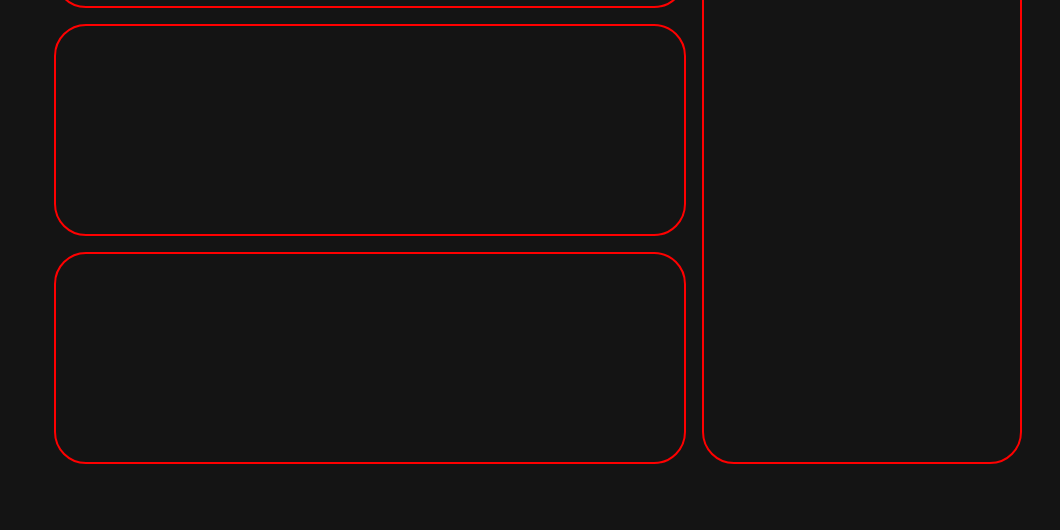
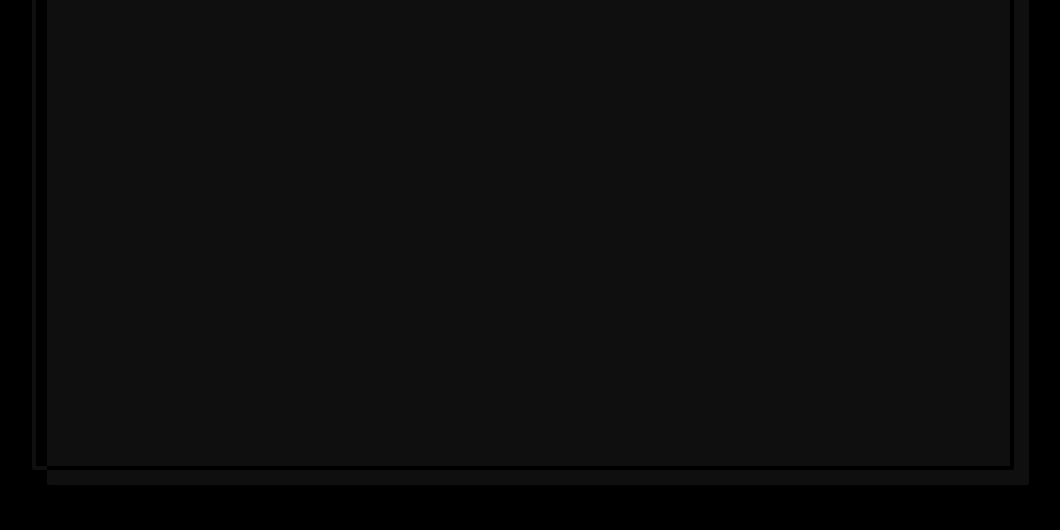
Before and after one commit to StevenKhuu91/portfolio, a plain HTML site: page Website/index.html in a window 1280 px wide. Shown: the part 270-800 px from the top of the page, without its empty margins (102-1162 px from the left). Drawn offline with Linux system fonts and the light colour scheme.

Commit message:
layout established. look to work on button section next.

```diff
--- a/Website/index.html
+++ b/Website/index.html
@@ -3,22 +3,17 @@
 <head>
     <meta charset="UTF-8">
     <meta name="viewport" content="width=device-width, initial-scale=1.0">
+
+    <link rel="stylesheet" href="style.css">
     <title>Steven Khuu's Website</title>
 </head>
 <body>
 
-<link rel="stylesheet" href="styles.css">
 
 <div class="container">
-    <div class="col-left">
-        <div class="row row1"></div>
-        <div class="row row2"></div>
-        <div class="row row3"></div>
-    </div>
-    <div class="col-right">
-        <div class="row-col left"></div>
-        <div class="row-col right"></div>
-    </div>
+    <h1>Steven Khuu</h1>
+    <h2>Web Developer & Designer</h2>
+<div class="stripeBox"></div>
 </div>
 </body>
 </html>
--- /dev/null
+++ b/Website/style.css
@@ -0,0 +1,64 @@
+body {
+    background-color: black;
+    font-size: 15px;
+    color: white;
+    font-family: monospace;
+    font-weight: 100;
+}
+
+h1 {
+    font-size: 50px;
+    font-weight: 100;
+    margin: 0;
+}
+
+h2 {
+    font-size: 15px;
+    font-weight: 100;
+}
+
+.container {
+    position: fixed;
+    margin: auto;
+    top: 0;
+    left: 0;
+    right: 0;
+    bottom: 0;
+    max-width: 65vw;
+    height: 70vh;
+    padding: 5em;
+    background-color: #0f0f0f;
+    border-radius: 2px;
+    -webkit-border-radius: 2px;
+    -moz-border-radius: 2px;
+    -ms-border-radius: 2px;
+    -o-border-radius: 2px;
+
+    &::before {
+        content: '';
+        position: absolute;
+        top: -15px;
+        left: -15px;
+        right: 15px;
+        bottom: 15px;
+        border: 4px solid #0f0f0f;
+        z-index: 99;
+        mix-blend-mode: difference;
+        border-radius: 2px;
+        -webkit-border-radius: 2px;
+        -moz-border-radius: 2px;
+        -ms-border-radius: 2px;
+        -o-border-radius: 2px;
+    }
+}
+
+.stripeBox {
+    background-image: linear-gradient(45deg, #0f0f0f 38.46%, #1c1c1c 38.46%, #1c1c1c 50%, #0f0f0f 50%, #0f0f0f 88.46%, #1c1c1c 88.46%, #1c1c1c 100%);
+    background-size: 18.38px 18.38px;
+    position: absolute;
+    top: 4.5rem;
+    left: 7.5rem;
+    width: 65%;
+    height: 10em;
+    z-index: -1;
+}
--- a/Website/styles.css
+++ /dev/null
@@ -1,62 +0,0 @@
-* {
-    margin: 0;
-    padding: 0;
-    box-sizing: border-box;
-}
-
-body {
-    min-height: 100vh;
-    background-color: #141414;
-    display: flex;
-    align-items: center;
-    justify-content: center;
-}
-
-.container {
-    width: 1000px;
-    height: 700px;
-    padding: 1em;
-    display: flex;
-    gap: 1em;
-}
-
-.col-left {
-    flex: 2;
-    border-radius: 2em;
-    display: flex;
-    flex-direction: column;
-    gap: 1em;
-    -webkit-border-radius: 2em;
-    -moz-border-radius: 2em;
-    -ms-border-radius: 2em;
-    -o-border-radius: 2em;
-}
-
-.col-right {
-    flex: 1;
-    border: 2px solid red;
-    border-radius: 2em;
-    -webkit-border-radius: 2em;
-    -moz-border-radius: 2em;
-    -ms-border-radius: 2em;
-    -o-border-radius: 2em;
-}
-
-.row {
-    flex: 1;
-    border: 2px solid red;
-    border-radius: 2em;
-    -webkit-border-radius: 2em;
-    -moz-border-radius: 2em;
-    -ms-border-radius: 2em;
-    -o-border-radius: 2em;
-}
-
-.row3 {
-    display: flex;
-}
-
-.row-col {
-    flex: 1;
-    border: 2px solid red;
-}
```
